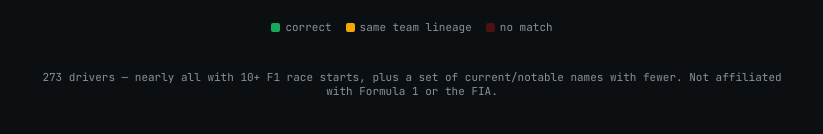
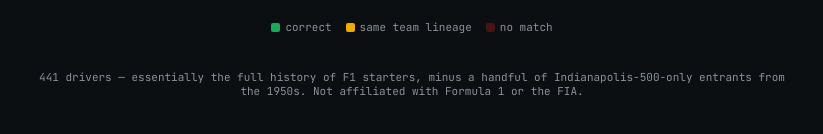
Before and after one commit to XquaHD/paddock-guess, a website: page public/index.html in a window 1280 px wide. Shown: the part 392-526 px from the top of the page, without its empty margins (228-1051 px from the left). Drawn offline with Linux system fonts and the light colour scheme; no server answers.

Commit message:
Add files via upload

```diff
--- a/public/index.html
+++ b/public/index.html
@@ -109,7 +109,7 @@
     <div id="historyList"></div>
   </section>
 
-  <footer>273 drivers — nearly all with 10+ F1 race starts, plus a set of current/notable names with fewer. Not affiliated with Formula 1 or the FIA.</footer>
+  <footer>441 drivers — essentially the full history of F1 starters, minus a handful of Indianapolis-500-only entrants from the 1950s. Not affiliated with Formula 1 or the FIA.</footer>
 </div>
 
 <script src="/app.js"></script>
```
